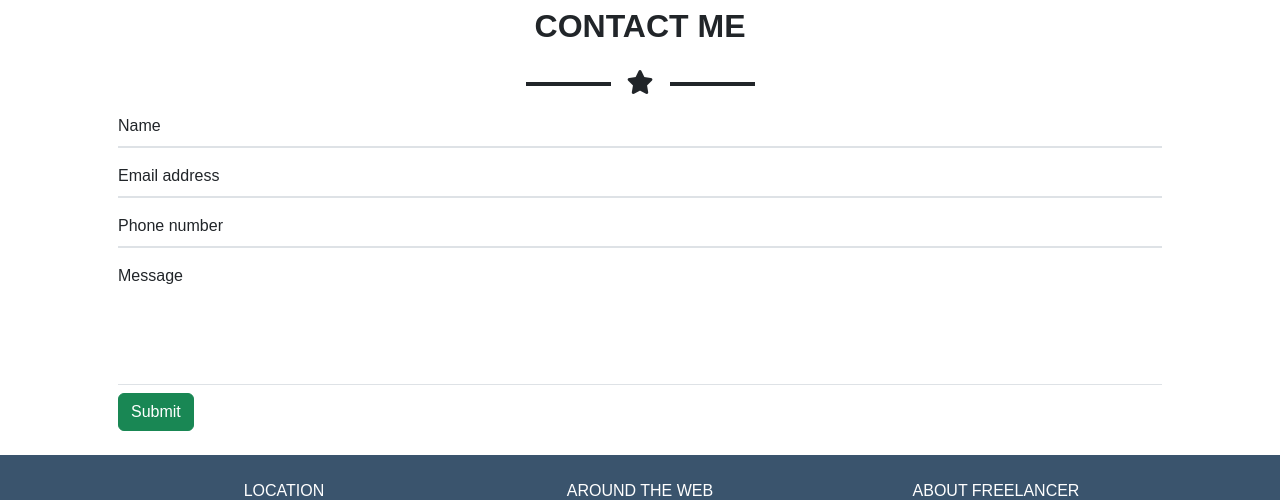
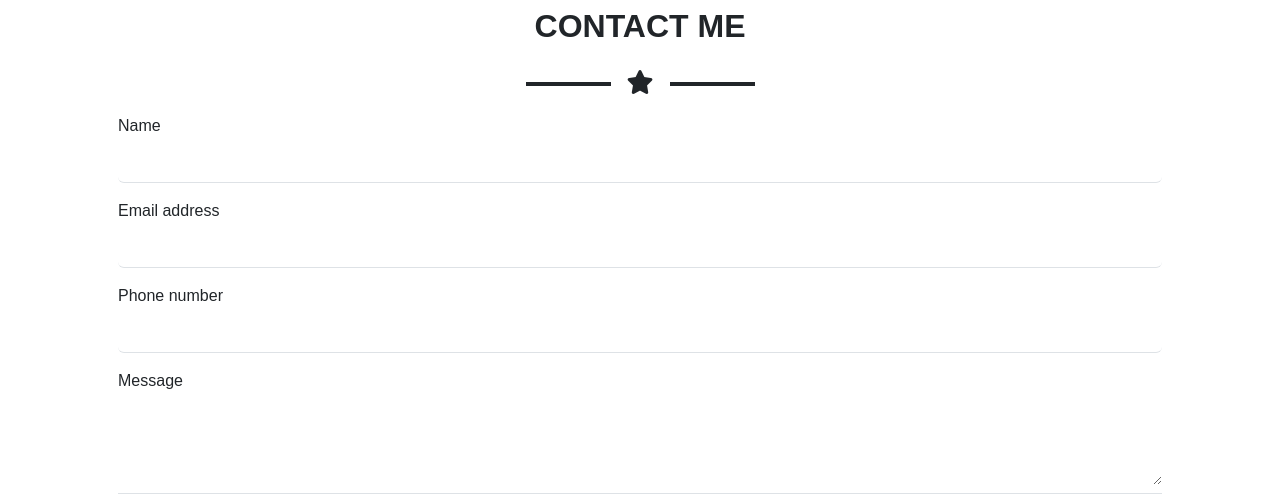
Before and after one commit to EliaMagris/html-css-bootstrap-freelancer, a plain HTML site: page index.html in a window 1280 px wide. Shown: the part 1559-2059 px from the top of the page. Drawn offline with nearby package versions, Linux system fonts and the light colour scheme.

Commit message:
modifica contact me

```diff
--- a/assets/css/style.css
+++ b/assets/css/style.css
@@ -62,6 +62,10 @@
 
 /* end part about */
 
+.form-control{
+    border: none;
+}
+
 .color-social-media{
     background-color: #3a546d;
 }
--- a/index.html
+++ b/index.html
@@ -175,22 +175,29 @@
           <div class="col-12">
             <form>
               <div class="mb-3">
-                <label for="exampleInputPassword1" class="form-label">Name</label>
-                <div class="border"></div>
+                <label for="exampletextinput1" class="form-label">Name</label>
+                <div class="mb-2">
+                  <input type="name" class="form-control border-bottom" id="exampleInputEmail1" aria-describedby="emailHelp" >
+                </div>
               </div>
-              <div class="mb-3">
-                <label for="exampleInputPassword1" class="form-label">Email address</label>
-                <div class="border"></div>
+              <div class="mb-2">
+                <label for="exampleInputemail1" class="form-label">Email address</label>
+                <div class="mb-3">
+                  <input type="email" class="form-control border-bottom" id="exampleInputEmail1" aria-describedby="emailHelp" >
+                </div>
               </div>
-              <div class="mb-3">
+              <div class="mb-2">
                 <label for="exampleInputPassword1" class="form-label">Phone number</label>
-                <div class="border"></div>
+                <div class="mb-3">
+                  <input type="input-number" class="form-control border-bottom" id="exampleInputEmail1" aria-describedby="emailHelp" >
+                </div>
               </div>
 
-              <div class="mb-3">
-                <label for="exampleInputPassword1" class="form-label mb-5">Message</label>
+              <div class="mb-2">
+                <label for="exampleInputPassword1" class="form-label">Message</label>
+                <textarea class="form-control" id="exampleFormControlTextarea1" rows="3"></textarea>
               </div>
-              <div class="border-top py-2 mt-5">
+              <div class="border-top pt-5 ">
                 <button type="submit" class="btn btn-success">Submit</button>
               </div>
 
```
